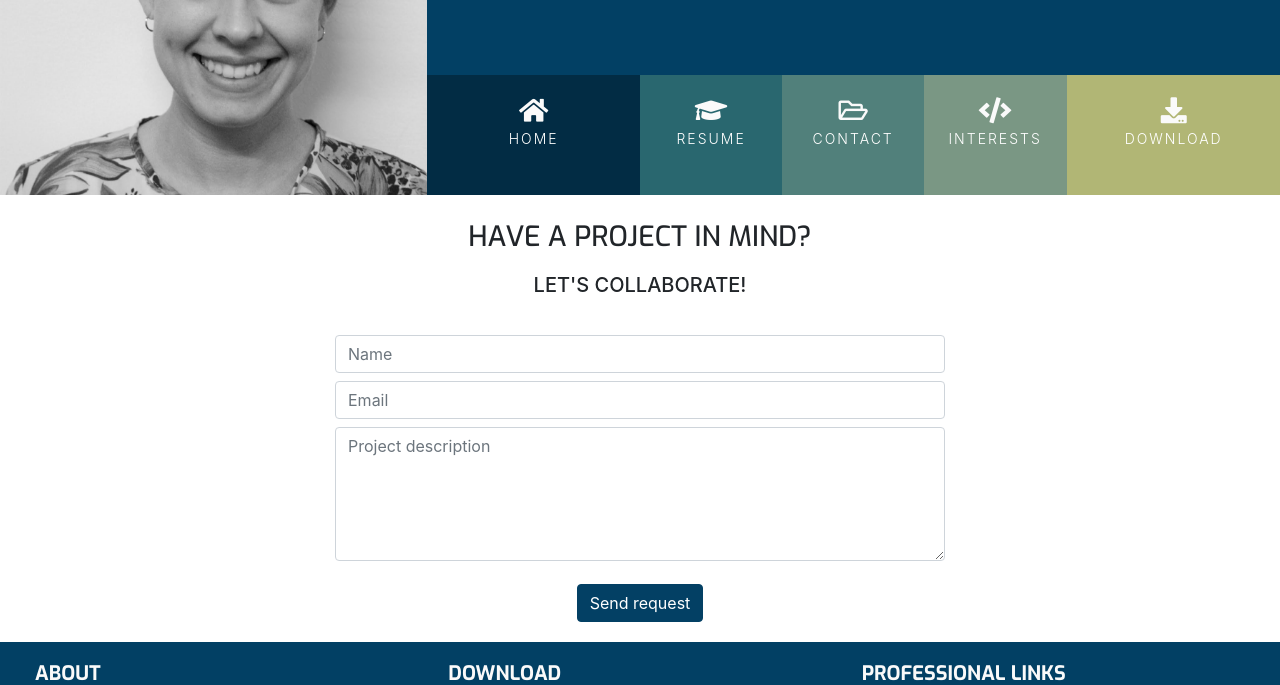
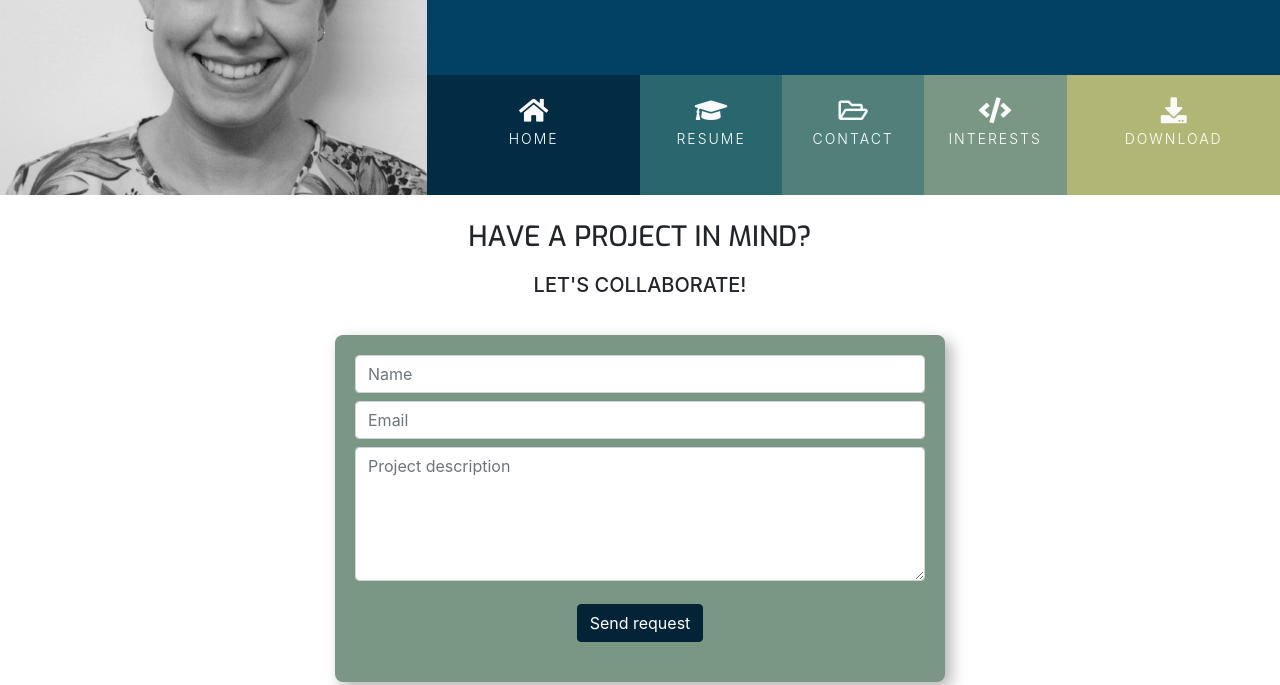
Before and after one commit to Kaylaesmith1/resume-kes, a website: page contact.html in a window 1280 px wide. Shown: the part 179-864 px from the top of the page. Drawn offline with nearby package versions, Linux system fonts and the light colour scheme.

Commit message:
Update contact form style

```diff
--- a/assets/css/style.css
+++ b/assets/css/style.css
@@ -228,7 +228,8 @@ footer {
 }
 
 .cv-pdf i:hover {
-    color: #1a78ae;
+    /* color: #1a78ae; */
+    color: #7a9783;
 }
 
 .prof-links {
@@ -254,8 +255,9 @@ footer {
 
 .prof-links li a i:hover {
     /* background-color: #3cb3c0; */
-    /* background-color: #9fd983; */
-    background-color: #1a78ae;
+    background-color: #7a9783;
+    /* background-color: #1a78ae; */
+    text-decoration: none;
 }
 
 #footer-details {
@@ -412,22 +414,31 @@ p.aquas {
 }
 
 .center-form {
-    padding-top: 10px;
     margin: 0 auto;
     max-width: 70%;
+    margin-bottom: 25px;
+    border-radius: 10px;
+
 }
 
 button[type="submit"] {
     margin-top: 15px;
     margin-bottom: 20px;
     color: white;
+    background: #052337;
+    border-color: #052337;
+}
+
+button.btn.btn-secondary:hover {
     background: #034064;
     border-color: #034064;
 }
 
-button.btn.btn-secondary:hover {
-    background: #1a78ae;
-    border-color: #1a78ae;
+.form-container {
+    padding: 20px;
+    border-radius: 8px;
+    box-shadow: 6px 6px 15px rgba(0, 0, 0, 0.3);
+    background: #7a9783;
 }
 
 /* RENDERING MAP */
@@ -512,6 +523,7 @@ div#map {
         min-height: 240px;
         margin: 0 auto;
         max-width: 50%;
+        margin-bottom: 25px;
     }
 
 }
--- a/contact.html
+++ b/contact.html
@@ -82,6 +82,7 @@
             <div class="center-form">
 
                 <!-- FORM SUBMIT FORM -->
+                <div class="form-container">
                 <form id="contactForm" action="https://formspree.io/f/mnnpzdoa" method="POST">
                     <!-- <input type="hidden" name="_next" value="https://kaylaesmith1.github.io/resume-kes/index.html"> -->
                     <input type="text" name="name" id="fullname" class="form-control" placeholder="Name" required>
@@ -94,6 +95,7 @@
                         </div>
                     </div>
                 </form>
+                </div>
 
                 <p id="thankYouMessage" style="display:none; color: green; text-align: center;">Thank you! Redirecting...</p>
 
```
